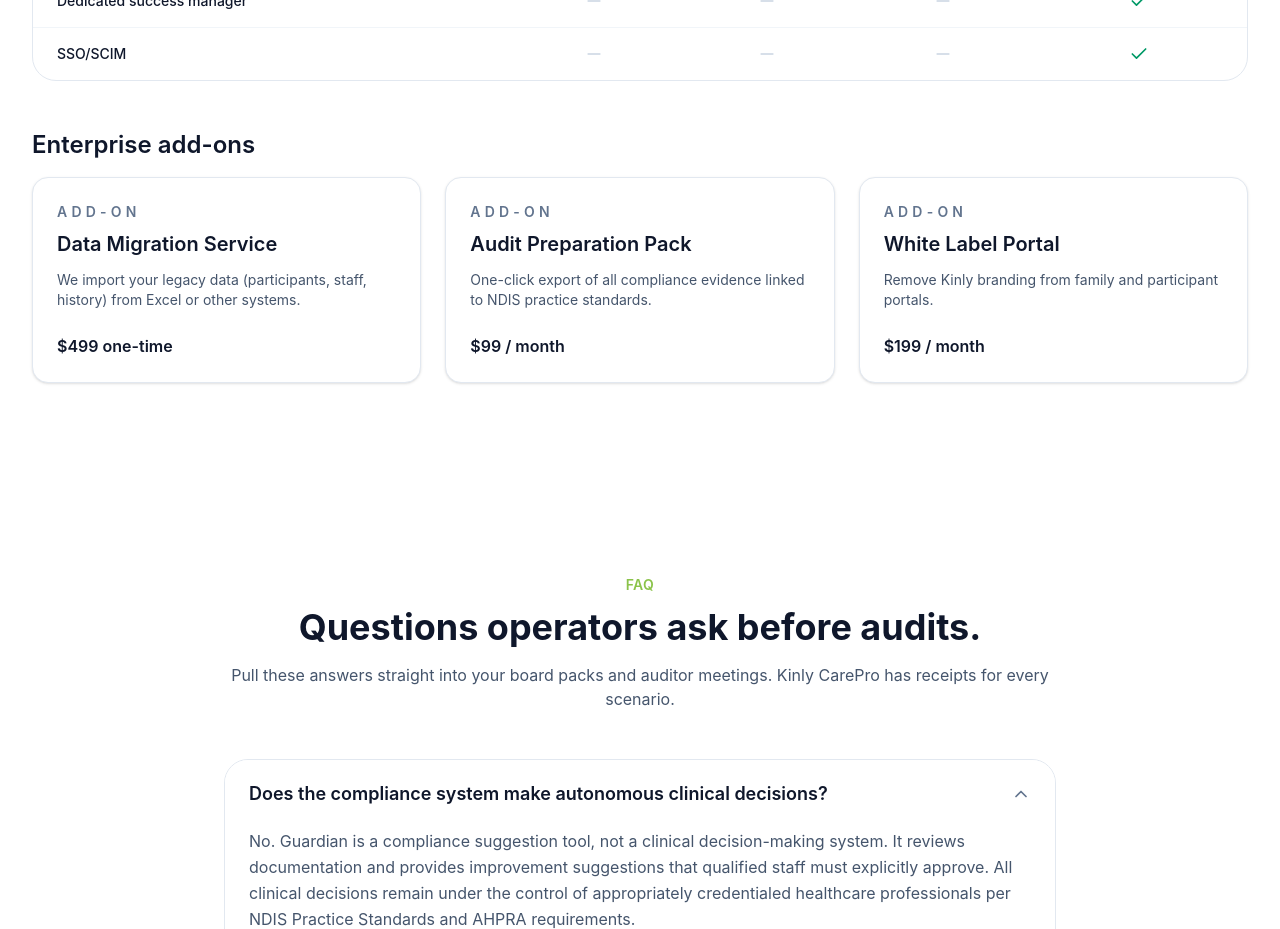
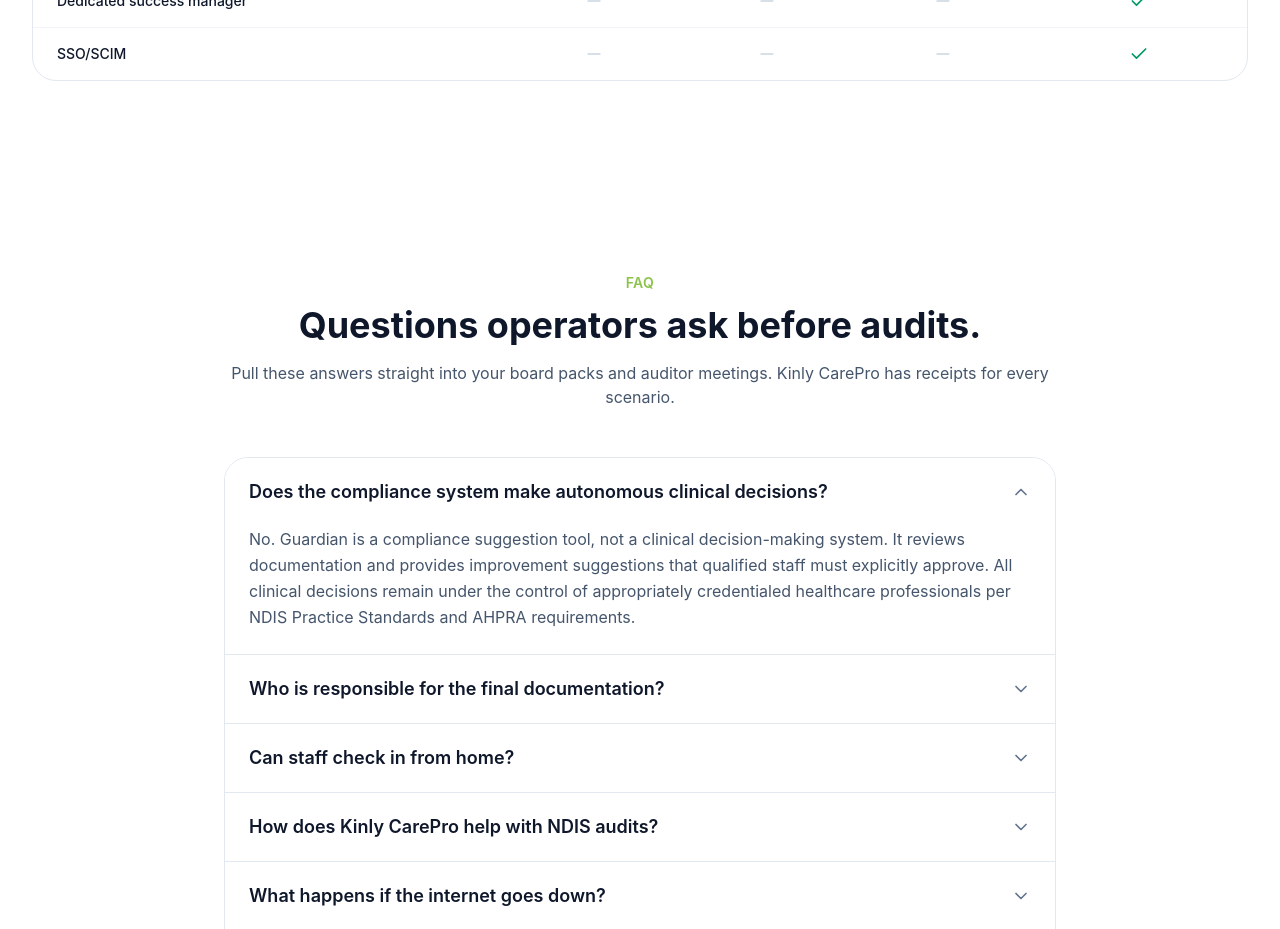
Before and after one commit to yashshah-dev/kinlycarepro-website, a React (Vite) app: page /pricing in a window 1280 px wide. Shown: the part 2000-2929 px from the top of the page. Built offline with nearby package versions, Linux system fonts and the light colour scheme.

Commit message:
feat: remove add-ons data and corresponding UI section from the Pricing component.

```diff
--- a/src/components/Pricing.jsx
+++ b/src/components/Pricing.jsx
@@ -84,23 +84,7 @@
   { feature: 'SSO/SCIM', trial: false, starter: false, growth: false, enterprise: true }
 ];
 
-const addOns = [
-  {
-    title: 'Data Migration Service',
-    description: 'We import your legacy data (participants, staff, history) from Excel or other systems.',
-    price: '$499 one-time'
-  },
-  {
-    title: 'Audit Preparation Pack',
-    description: 'One-click export of all compliance evidence linked to NDIS practice standards.',
-    price: '$99 / month'
-  },
-  {
-    title: 'White Label Portal',
-    description: 'Remove Kinly branding from family and participant portals.',
-    price: '$199 / month'
-  }
-];
+
 
 const Pricing = () => {
   return (
@@ -227,19 +211,7 @@
           </div>
         </div>
 
-        <div className="mt-12 text-left">
-          <h3 className="text-2xl font-semibold text-slate-900 mb-4">Enterprise add-ons</h3>
-          <div className="grid md:grid-cols-3 gap-6">
-            {addOns.map((addOn) => (
-              <div key={addOn.title} className="rounded-2xl border border-slate-200 bg-white p-6 shadow-sm">
-                <p className="text-sm uppercase tracking-[0.3em] text-slate-500 font-semibold">Add-on</p>
-                <h4 className="text-xl font-semibold text-slate-900 mt-2">{addOn.title}</h4>
-                <p className="text-sm text-slate-600 mt-3">{addOn.description}</p>
-                <p className="mt-6 text-base font-semibold text-slate-900">{addOn.price}</p>
-              </div>
-            ))}
-          </div>
-        </div>
+
       </div>
     </section>
   );
```
